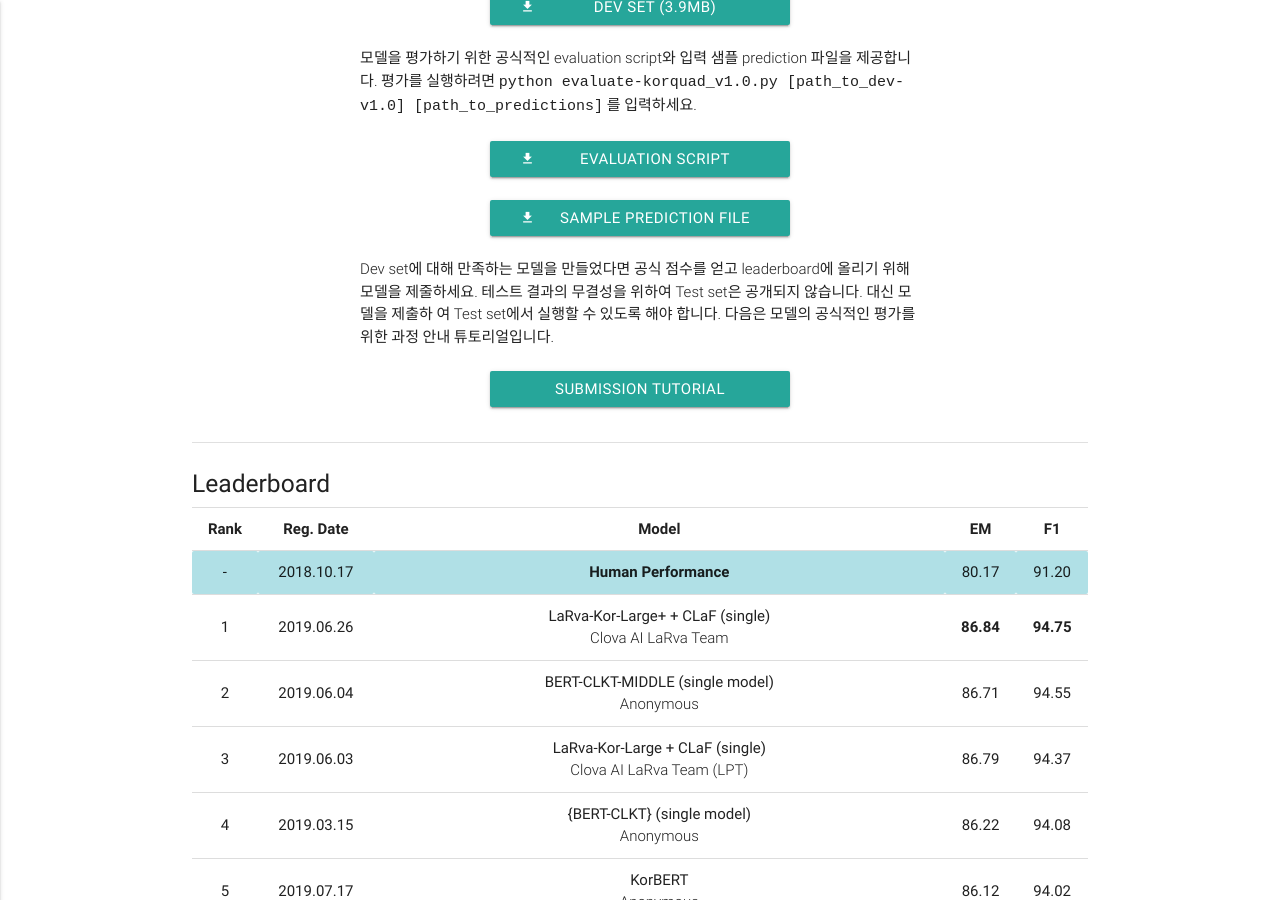
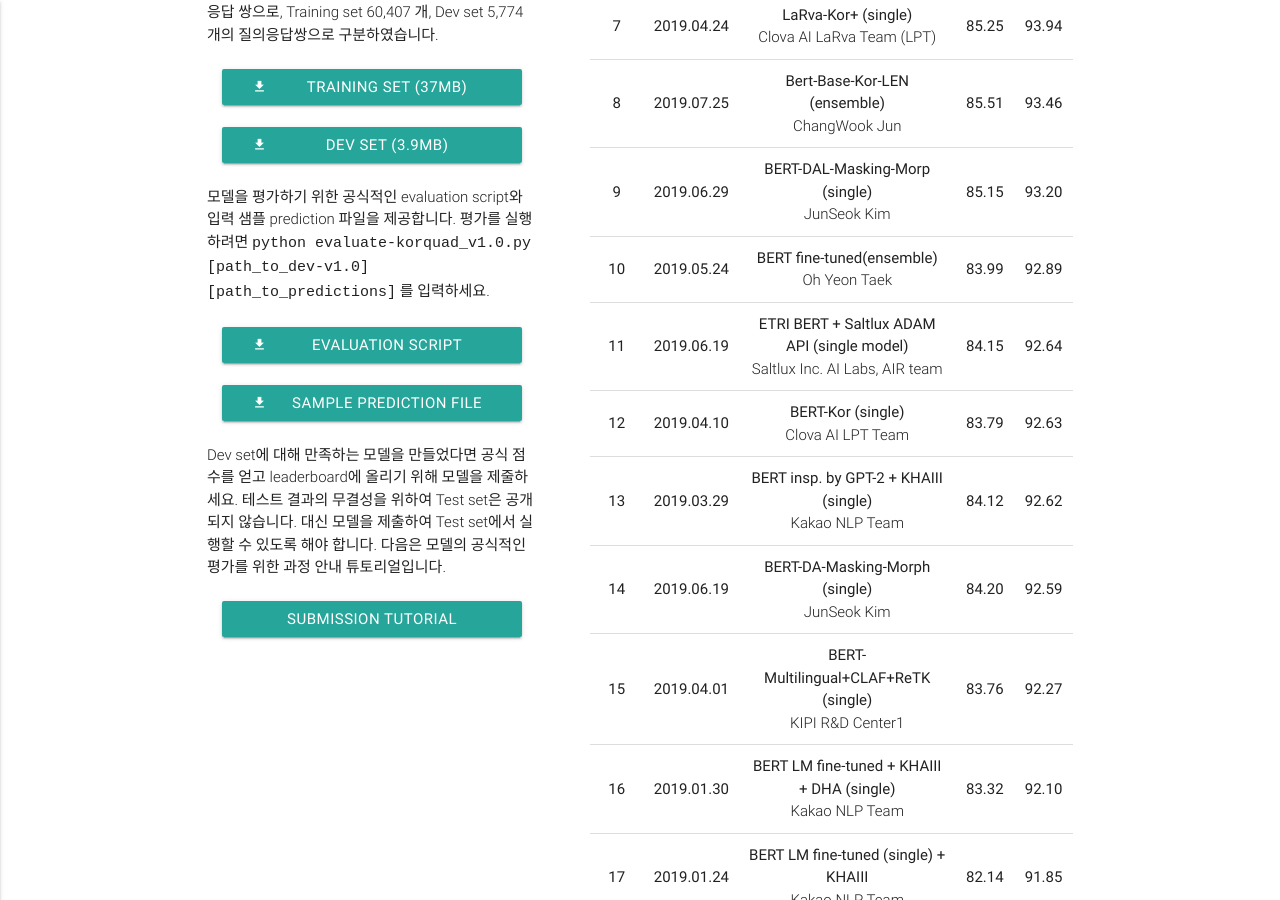
Before and after one commit to korquad/korquad.github.io, a Jekyll site: the page built from index.md, in a window 1280 px wide and 900 px high, scrolled down 1164 px. Built offline with Jekyll 4.4.1, drawn with Linux system fonts in a browser that asks for light colours; some of the changed text lies outside the part shown.

Commit message:
Update home.html

```diff
--- a/_layouts/home.html
+++ b/_layouts/home.html
@@ -31,134 +31,78 @@
 } ]
 </script>
 
-  <div class="section no-pad-bot" id="index-banner">
+    <div class="cover" style="background-color:#ff6d70">
     <div class="container">
+      <br>
+      <h1 class="header center white-text" style="font-size: 7.3em">KorQuAD</h1>
+      <h5 class="header center white-text" style="font-size: 2em"><p>The Korean Question Answering Dataset</p></h5>
       <br><br>
-      <h1 class="header center orange-text">{{ site.title }}</h1>
-      <div class="row center">
-        <h5 class="header col s12 light">{{ content }}</h5>
-      </div>
-
-
-      <br><br>
-
     </div>
   </div>
+
 
   <div class="container">
     <div class="section">
 
       <!--   Icon Section   -->
       <div class="row">
-        <div class="col s12 m6">
-          <div class="icon-block">
-            <h2 class="center light-blue-text"><i class="material-icons">find_in_page</i></h2>
+        <div class="col s12 m5">
+          <div class="icon-block" style="background-color : white">
+            <br>
+            <h2 class="center" style="color:#ff6d70"><i class="material-icons">find_in_page</i></h2>
             <h5 class="center">What is KorQuAD?</h5>
-
-            <p class="light">KorQuAD는 한국어 Machine Reading Comprehension을 위해 만든 데이터셋입니다. 모든 질의에 대한 답변은 해당 Wikipedia 아티클 문단의 일부 하위 영역으로 이루어집니다.
-
-Stanford Question Answering Dataset(SQuAD) v1.0과 동일한 방식으로 구성되었습니다.</p>
+            <p class="light">KorQuAD는 한국어 Machine Reading Comprehension을 위해 만든 데이터셋입니다. 모든 질의에 대한 답변은 해당 Wikipedia 아티클 문단의 일부 하위 영역으로 이루어집니다. Stanford Question Answering Dataset(SQuAD) v1.0과 동일한 방식으로 구성되었습니다.</p>
             <br>
             <div class="center">
-              <a id="slideshare" href="https://www.slideshare.net/SeungyoungLim/korquad-introduction" class="waves-effect waves-light btn" style="width:300px" download=""><i class="material-icons
-left">slideshow</i>KorQuAD 소개 (Slide)</a>
+              <a id="slideshare" href="https://www.slideshare.net/SeungyoungLim/korquad-introduction" class="waves-effect waves-light btn" style="width:300px" download=""><i class="material-icons left">slideshow</i>KorQuAD 소개 (Slide)</a>
             </div>
             <br>
             <div class="center">
-              <a id="paper" href="http://m.dbpia.co.kr/Journal/ArticleDetail/NODE07613668" class="waves-effect waves-light btn" style="width:300px" download=""><i class="material-icons
-left">library_books</i>KorQuAD 소개 (Paper)</a>
+              <a id="paper" href="http://m.dbpia.co.kr/Journal/ArticleDetail/NODE07613668" class="waves-effect waves-light btn" style="width:300px" download=""><i class="material-icons left">library_books</i>KorQuAD 소개 (Paper)</a>
             </div>
-          </div>
-        </div>
-
-        <div class="col s12 m6">
-          <div class="icon-block">
-            <h2 class="center light-blue-text"><i class="material-icons">group</i></h2>
-            <h5 class="center">Leaderboard</h5>
-            <p class="light">KorQuAD v1.0의 Test set으로 평가한 Exact Match(EM) 및 F1 score입니다. </p>
-          </div>
-        </div>
-
-      </div>
-
-    </div>
-
-    <div class="divider"></div>
-
-    <div class="section">
-
-      <!--   Icon Section   -->
-      <div class="row">
-        <div class="col s12 m2"></div>
-
-        <div class="col s12 m8">
-          <div class="icon-block">
-            <h2 class="center light-blue-text"><i class="material-icons">desktop_mac</i></h2>
+            <br><br><br>
+            <h2 class="center" style="color:#ff6d70"><i class="material-icons">desktop_mac</i></h2>
             <h5 class="center">Getting Started</h5>
-
-            <p class="light">KorQuAD는 한국어 Machine Reading Comprehension을 위해 만든 dataset입니다. 모든 질의에 대한 답변은 해당 Wikipedia 아티클 문단의 일부 하위 영역으로 이루어집니다.
-
-Stanford Question Answering Dataset(SQuAD) v1.0과 동일한 방식으로 구성되었습니다. 전체 데이터는 1,560 개의 Wikipedia article에 대해 10,645 건의 문단과 66,181 개의 질의응답 쌍으로, Training set
-
-60,407 개, Dev set 5,774 개의 질의응답쌍으로 구분하였습니다.</p>
+            <p class="light">KorQuAD는 한국어 Machine Reading Comprehension을 위해 만든 dataset입니다. 모든 질의에 대한 답변은 해당 Wikipedia 아티클 문단의 일부 하위 영역으로 이루어집니다. Stanford Question Answering Dataset(SQuAD) v1.0과 동일한 방식으로 구성되었습니다. 전체 데이터는 1,560 개의 Wikipedia article에 대해 10,645 건의 문단과 66,181 개의 질의응답 쌍으로, Training set 60,407 개, Dev set 5,774 개의 질의응답쌍으로 구분하였습니다.</p>
             <br>
             <div class="center">
-              <a id="trainingset" href="/dataset/KorQuAD_v1.0_train.json" class="waves-effect waves-light btn" style="width:300px" download=""><i class="material-icons
-left">file_download</i>Training Set (37MB)</a>
+              <a id="trainingset" href="/dataset/KorQuAD_v1.0_train.json" class="waves-effect waves-light btn" style="width:300px" download=""><i class="material-icons left">file_download</i>Training Set (37MB)</a>
             </div>
-
             <br>
-
             <div class="center">
-              <a id="devset" href="/dataset/KorQuAD_v1.0_dev.json" class="waves-effect waves-light btn" style="width:300px" download=""><i class="material-icons left"
-
-width="100">file_download</i>Dev Set (3.9MB)</a>
+              <a id="devset" href="/dataset/KorQuAD_v1.0_dev.json" class="waves-effect waves-light btn" style="width:300px" download=""><i class="material-icons left" width="100">file_download</i>Dev Set (3.9MB)</a>
             </div>
             <br>
             <p class="light">
-              모델을 평가하기 위한 공식적인 evaluation script와 입력 샘플 prediction 파일을 제공합니다. 평가를 실행하려면 <code>python evaluate-korquad_v1.0.py [path_to_dev-v1.0]
-
-[path_to_predictions]</code> 를 입력하세요.
+              모델을 평가하기 위한 공식적인 evaluation script와 입력 샘플 prediction 파일을 제공합니다. 평가를 실행하려면 <code>python evaluate-korquad_v1.0.py [path_to_dev-v1.0] [path_to_predictions]</code> 를 입력하세요.
             </p>
             <br>
             <div class="center">
-              <a id="evascript" href="/dataset/evaluate-v1.0.py" class="waves-effect waves-light btn" style="width:300px" download=""><i class="material-icons left">file_download</i>Evaluation
-
-Script</a>
+              <a id="evascript" href="/dataset/evaluate-v1.0.py" class="waves-effect waves-light btn" style="width:300px" download=""><i class="material-icons left">file_download</i>Evaluation Script</a>
             </div>
-
             <br>
-
             <div class="center">
-              <a id="sampleprediction" href="/dataset/dev-evaluate-in1" class="waves-effect waves-light btn" style="width:300px"><i class="material-icons left" width="100">file_download</i>Sample
-
-Prediction File</a>
+              <a id="sampleprediction" href="/dataset/dev-evaluate-in1" class="waves-effect waves-light btn" style="width:300px"><i class="material-icons left" width="100">file_download</i>Sample Prediction File</a>
             </div>
             <br>
             <p class="light">
-              Dev set에 대해 만족하는 모델을 만들었다면 공식 점수를 얻고 leaderboard에 올리기 위해 모델을 제줄하세요. 테스트 결과의 무결성을 위하여 Test set은 공개되지 않습니다. 대신 모델을 제출하
-
-여 Test set에서 실행할 수 있도록 해야 합니다. 다음은 모델의 공식적인 평가를 위한 과정 안내 튜토리얼입니다.
+              Dev set에 대해 만족하는 모델을 만들었다면 공식 점수를 얻고 leaderboard에 올리기 위해 모델을 제줄하세요. 테스트 결과의 무결성을 위하여 Test set은 공개되지 않습니다. 대신 모델을 제출하여 Test set에서 실행할 수 있도록 해야 합니다. 다음은 모델의 공식적인 평가를 위한 과정 안내 튜토리얼입니다.
             </p>
             <br>
             <div class="center">
-              <a id="tutorial" target="_blank" href="https://worksheets.codalab.org/worksheets/0x7b06f2ebd0584748a3a281018e7d19b0/" class="waves-effect waves-light btn"
+              <a id="tutorial" target="_blank" href="https://worksheets.codalab.org/worksheets/0x7b06f2ebd0584748a3a281018e7d19b0/" class="waves-effect waves-light btn" style="width:300px">Submission Tutorial</a>
+          </div>
+          <br><br><br>
+        </div>
+      </div>
 
-style="width:300px">Submission Tutorial</a>
-            </div>
-          </div>
-        </div>
-        <div class="col s12 m2"></div>
-      </div>
-    </div>
-    <div class="divider"></div>
-    <div class="section">
-        <h5>Leaderboard</h5>
-        <div class="row">
-              <div class="col s12">
-
-
-
+        <div class="col s12 m7">
+          <div class="icon-block" style="background-color : white">
+            <br>
+            <h2 class="center" style="color:#ff6d70"><i class="material-icons">group</i></h2>
+            <h5 class="center">Leaderboard</h5>
+            <p class="light">Here are the ExactMatch (EM) and F1 scores evaluated on the test set of v1.0. </p>
+            <br>
                 <style>
                   table {
                     width: 100%;
@@ -176,8 +120,6 @@
                   }
                 </style>
 
-
-
                 <table class="centered">
                   <thead>
                     <tr>
@@ -190,13 +132,13 @@
                   </thead>
                   <tbody>
                     <tr>
-                      <td bgcolor="#B0E0E6">-</td>
-                      <td bgcolor="#B0E0E6">2018.10.17</td>
-                      <td bgcolor="#B0E0E6">
+                      <td bgcolor="#E0E0E0">-</td>
+                      <td bgcolor="#E0E0E0">2018.10.17</td>
+                      <td bgcolor="#E0E0E0">
                         <b>Human Performance</b>
                       </td>
-                      <td bgcolor="#B0E0E6">80.17</td>
-                      <td bgcolor="#B0E0E6">91.20</td>
+                      <td bgcolor="#E0E0E0">80.17</td>
+                      <td bgcolor="#E0E0E0">91.20</td>
                     </tr>
                     <tr>
                       <td>1</td>
@@ -630,18 +572,20 @@
                       <td>83.00</td>
                     </tr>
                     <tr>
-                      <td bgcolor="#E1E1E1">-</td>
-                      <td bgcolor="#E1E1E1">2018.10.17</td>
-                      <td bgcolor="#E1E1E1">
+                      <td bgcolor="#E0E0E0">-</td>
+                      <td bgcolor="#E0E0E0">2018.10.17</td>
+                      <td bgcolor="#E0E0E0">
                         <b>Baseline</b>
                       </td>
-                      <td bgcolor="#E1E1E1">71.52</td>
-                      <td bgcolor="#E1E1E1">82.99</td>
+                      <td bgcolor="#E0E0E0">71.52</td>
+                      <td bgcolor="#E0E0E0">82.99</td>
                     </tr>
                   </tbody>
                 </table>
-              </div>
+                <br><br><br>
+          </div>
         </div>
+      </div>
     </div>
 
 
```
